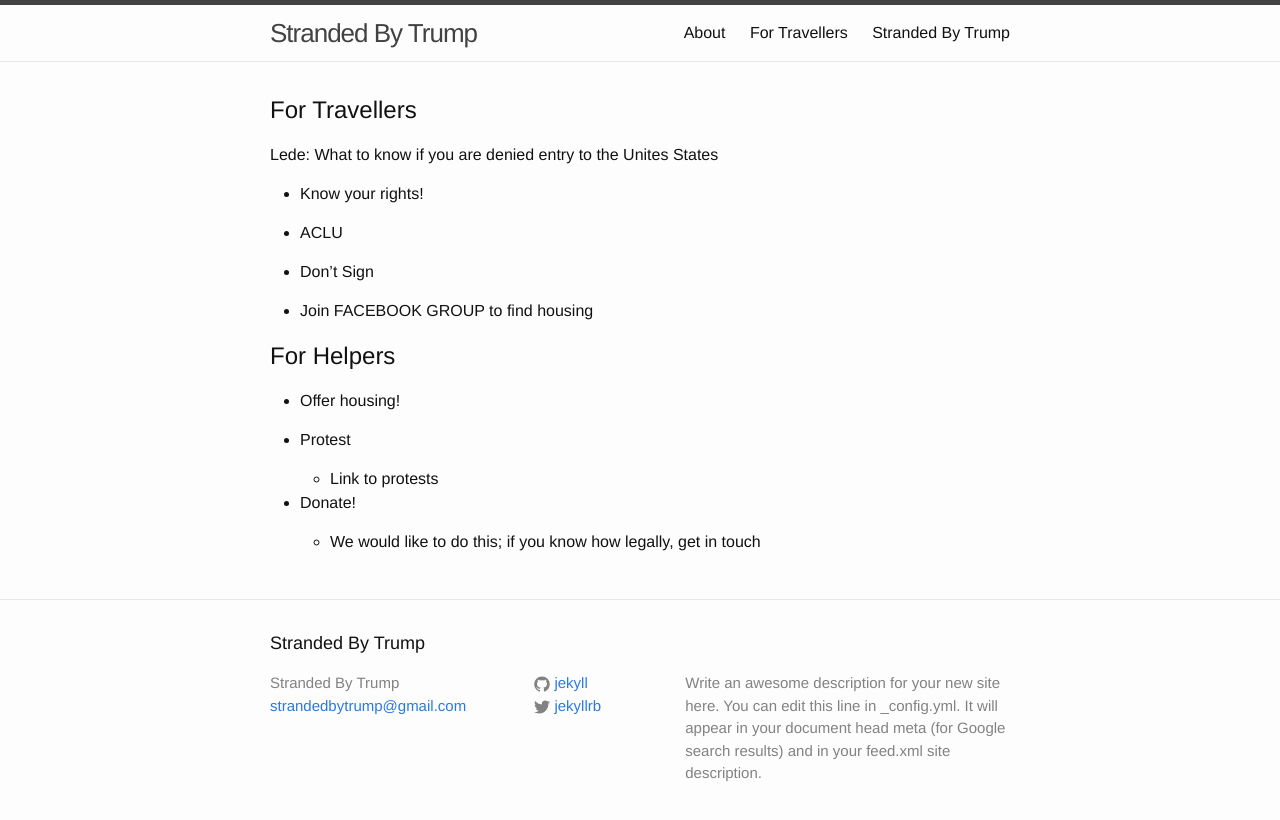
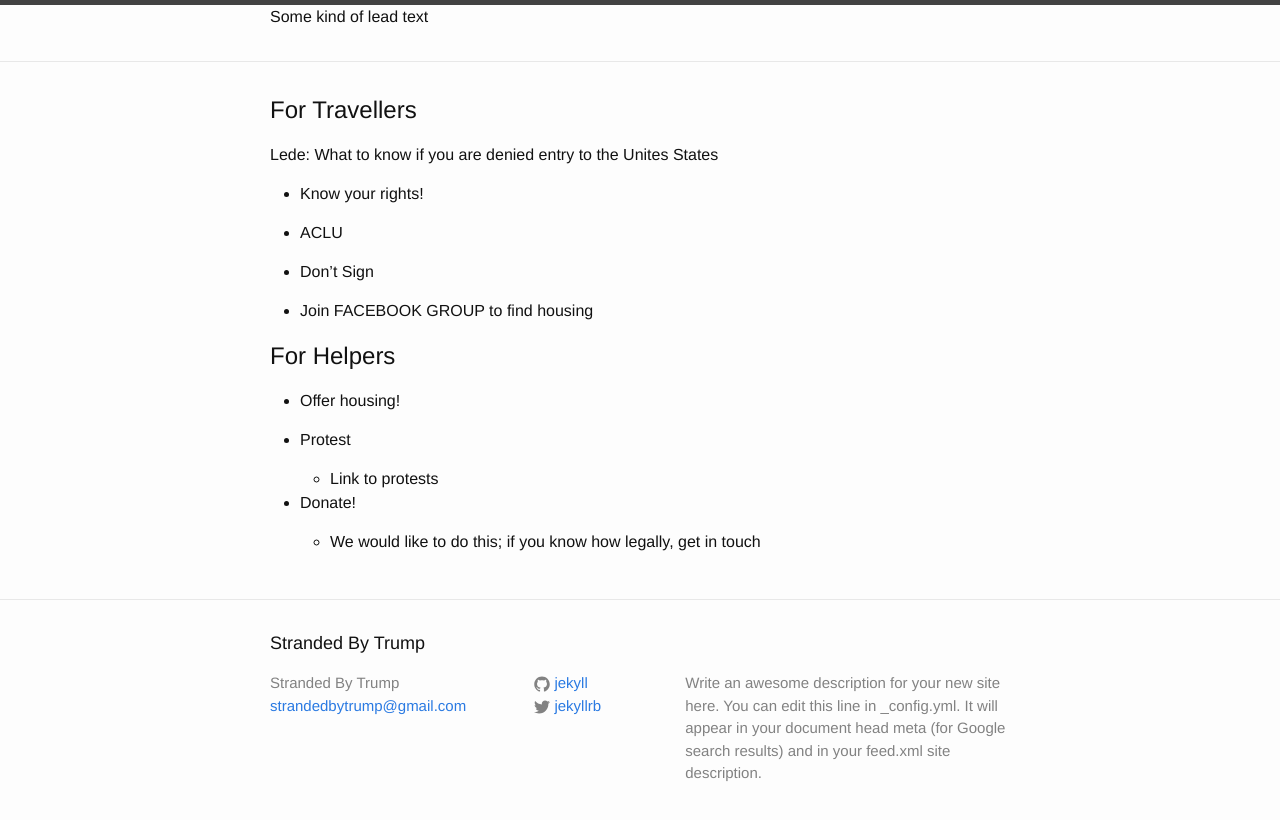
Before and after one commit to RichardLitt/stranded-by-trump, a Jekyll site: the page built from index.md, in a window 1280 px wide. Shown: the top 820 px of the page. Built offline with Jekyll 4.4.1, drawn with Linux system fonts in a browser that asks for light colours; our own code applies the rules of GitHub Pages for plain Markdown files.

Commit message:
Changed header

```diff
--- a/_includes/header.html
+++ b/_includes/header.html
@@ -1,27 +1,9 @@
 <header class="site-header" role="banner">
 
   <div class="wrapper">
-
-    <a class="site-title" href="{{ "/" | relative_url}}">{{ site.title | escape }}</a>
-
-    <nav class="site-nav">
-      <span class="menu-icon">
-        <svg viewBox="0 0 18 15" width="18px" height="15px">
-          <path fill="#424242" d="M18,1.484c0,0.82-0.665,1.484-1.484,1.484H1.484C0.665,2.969,0,2.304,0,1.484l0,0C0,0.665,0.665,0,1.484,0 h15.031C17.335,0,18,0.665,18,1.484L18,1.484z"/>
-          <path fill="#424242" d="M18,7.516C18,8.335,17.335,9,16.516,9H1.484C0.665,9,0,8.335,0,7.516l0,0c0-0.82,0.665-1.484,1.484-1.484 h15.031C17.335,6.031,18,6.696,18,7.516L18,7.516z"/>
-          <path fill="#424242" d="M18,13.516C18,14.335,17.335,15,16.516,15H1.484C0.665,15,0,14.335,0,13.516l0,0 c0-0.82,0.665-1.484,1.484-1.484h15.031C17.335,12.031,18,12.696,18,13.516L18,13.516z"/>
-        </svg>
-      </span>
-
-      <div class="trigger">
-        {% for my_page in site.pages %}
-          {% if my_page.title %}
-          <a class="page-link" href="{{ my_page.url | relative_url }}">{{ my_page.title | escape }}</a>
-          {% endif %}
-        {% endfor %}
-      </div>
-    </nav>
-
+    <div class="intro">
+      Some kind of lead text
+    </div>
   </div>
 
 </header>
```
